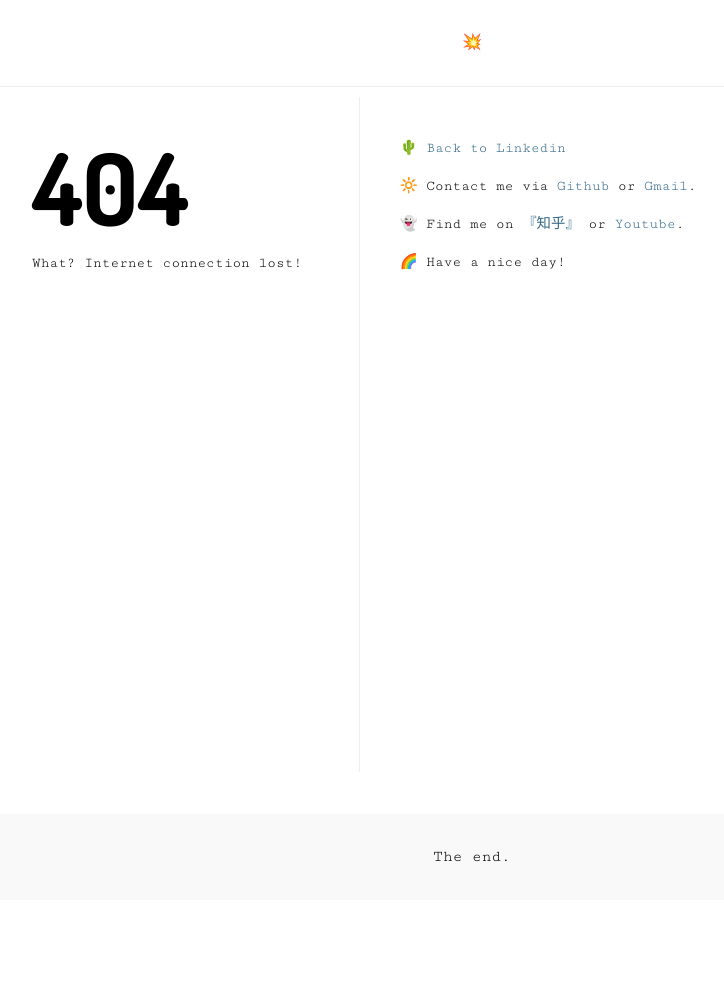
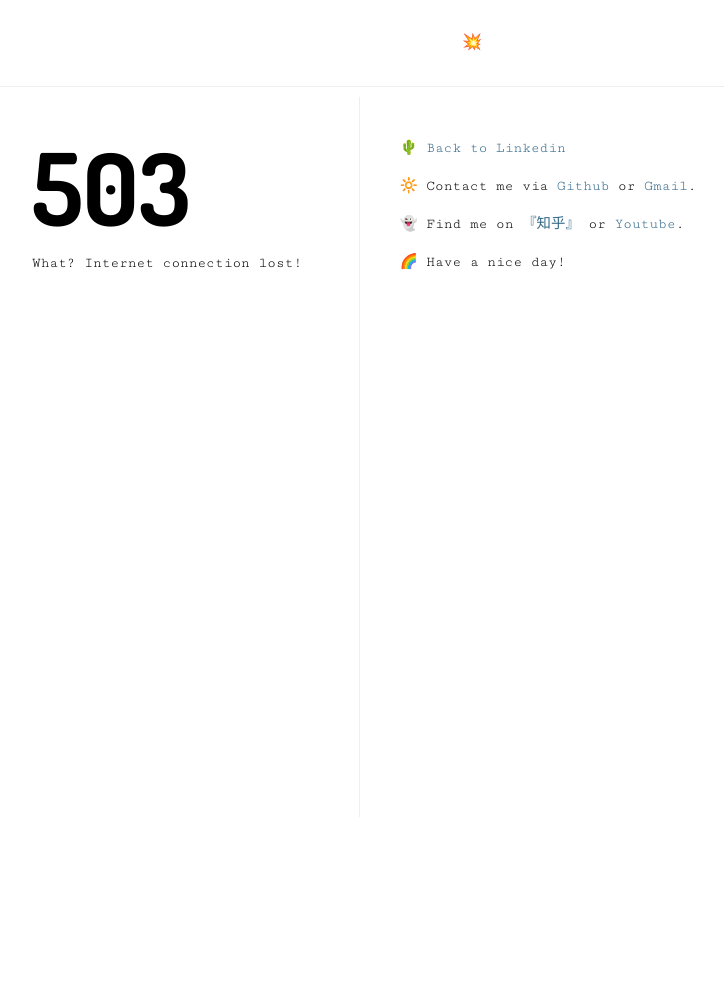
Before and after one commit to crabcanon/crabcanon.github.com, a Jekyll site: the page 503.html, which Jekyll copies as it is, in a window 1280 px wide. Shown: the whole page, without its empty margins (168-892 px from the left). Built offline with Jekyll 4.4.1, drawn with Linux system fonts in a browser that asks for light colours; before the commit the page ends 900 px from its top, so only the background shows below that.

Commit message:
Update 404 and 503 pages

```diff
--- a/503.html
+++ b/503.html
@@ -16,7 +16,7 @@
     <link rel="icon" href="/assets/img/favicon.ico" type="image/x-icon">
     <link rel='stylesheet' href='/assets/css/main.css' type='text/css' />
     <link rel='stylesheet' href='http://fonts.googleapis.com/css?family=Cutive+Mono' type='text/css'>
-    <link rel='stylesheet' href='http://fonts.googleapis.com/css?family=Dosis:700&amp;text=404' type='text/css'>
+    <link rel='stylesheet' href='http://fonts.googleapis.com/css?family=Dosis:700&amp;text=503' type='text/css'>
   </head>
   <body>
     <header class="header">
@@ -25,13 +25,12 @@
       </div>
     </header>
 
-    <div class="wrapper">
+    <div class="wrapper" style="height: 100%;">
       <div class="sidebar" style="padding: 40px 40px;">
-        <div style="font-family: 'Dosis'; font-size: 100px; line-height: 1;">404</div>
+        <div style="font-family: 'Dosis'; font-size: 100px; line-height: 1;">503</div>
         <p>What? Internet connection lost!</p>
-        <br><br>
       </div>
-      <div class="column js-content" style="height: 75%; padding: 25px 40px;">
+      <div class="column js-content" style="height: 80%; padding: 25px 40px;">
         <p><a href="http://yehuang.me">🌵 Back to Linkedin</a></p>
         <p>
           🔆 Contact me via
@@ -45,8 +44,8 @@
       </div>
     </div>
 
-    <footer class="footer" style="bottom: 0px; position: absolute;">
+    <!--<footer class="footer">
       The end.
-    </footer>
+    </footer>-->
   </body>
 </html>
```
Also changed, not shown: 404.html (+4 -5 lines).
